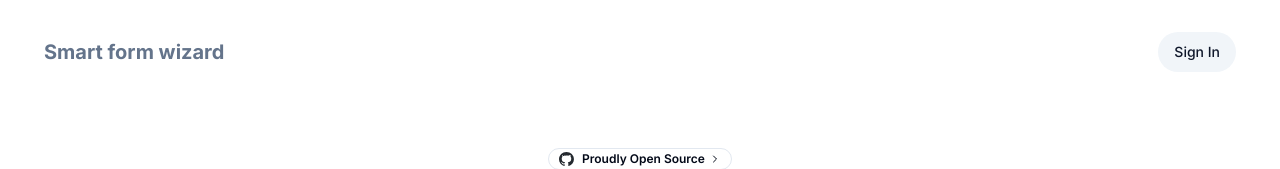
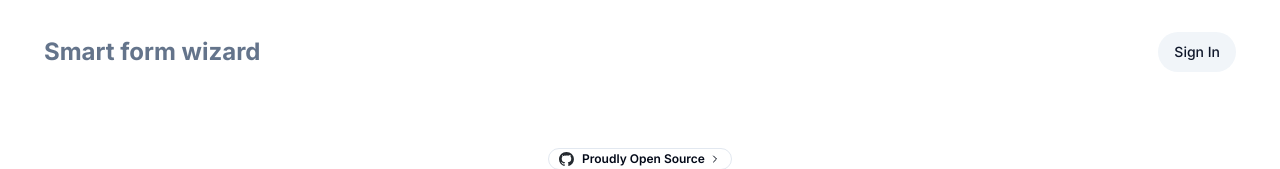
Before and after one commit to growupanand/ConvoForm, a Next.js app: page / in a window 1280 px wide. Shown: the top 169 px of the page. Built offline with nearby package versions, Linux system fonts and the light colour scheme; no server answers.

Commit message:
Brand name can be pick from env #110

```diff
--- a/src/app/auth/layout.tsx
+++ b/src/app/auth/layout.tsx
@@ -8,7 +8,7 @@ export default function Layout({ children }: Props) {
   return (
     <main className="container max-w-[900px]">
       <nav className="flex justify-center items-center p-3 mt-5">
-        <BrandName />
+        <BrandName className="text-3xl" />
       </nav>
       {children}
     </main>
--- a/src/app/layout.tsx
+++ b/src/app/layout.tsx
@@ -5,12 +5,14 @@ import { Inter } from "next/font/google";
 import "./globals.css";
 import { Toaster } from "@/components/ui/toaster";
 import { ClerkProvider } from "@clerk/nextjs";
+import { brandName } from "@/lib/constants";
 
 const inter = Inter({ subsets: ["latin"] });
 
 export const metadata: Metadata = {
-  title: "Smart form wizard",
-  description: "Smart form wizard",
+  title: brandName,
+  description:
+    "Intelligent and user-friendly form builder alternative to Google Forms. Create dynamic and conversational forms that are secure, responsive and easy to use.",
 };
 
 export default function RootLayout({
--- a/src/components/appNavbar/appNavBar.tsx
+++ b/src/components/appNavbar/appNavBar.tsx
@@ -39,7 +39,7 @@ export default function AppNavbar() {
     <nav className="h-full flex flex-col justify-between p-5">
       <div>
         <div className="mb-5 flex justify-start ps-4">
-          <BrandName />
+          <BrandName className="text-xl" />
         </div>
         <div className="grid gap-2">
           <AppNavBarLink
--- a/src/components/brandName.tsx
+++ b/src/components/brandName.tsx
@@ -1,10 +1,21 @@
+import { brandName } from "@/lib/constants";
+import { cn } from "@/lib/utils";
 import Link from "next/link";
 
-export default function BrandName() {
+type Props = {
+  className?: string;
+};
+
+export default function BrandName({ className = "" }: Props) {
   return (
     <Link href="/">
-      <span className="font-bold text-xl text-muted-foreground hover:text-foreground">
-        Smart form wizard
+      <span
+        className={cn(
+          "font-bold  text-muted-foreground hover:text-foreground",
+          className
+        )}
+      >
+        {brandName}
       </span>
     </Link>
   );
--- a/src/components/homepage/footer.tsx
+++ b/src/components/homepage/footer.tsx
@@ -1,6 +1,7 @@
 import Link from "next/link";
 import { Button } from "../ui/button";
 import Image from "next/image";
+import { brandName } from "@/lib/constants";
 
 export function Footer() {
   return (
@@ -8,7 +9,7 @@ export function Footer() {
       <div className="flex justify-between items-center">
         <div className="flex items-center gap-3">
           <Button variant="link" className="text-lg" asChild>
-            <Link href="/">Smart form wizard</Link>
+            <Link href="/">{brandName}</Link>
           </Button>
           <span className="text-sm text-muted-foreground">
             Created by{" "}
--- a/src/components/homepage/header.tsx
+++ b/src/components/homepage/header.tsx
@@ -10,7 +10,7 @@ export function Header() {
 
   return (
     <nav className="flex justify-between items-center p-3 mt-5 w-full">
-      <BrandName />
+      <BrandName className="text-2xl" />
       <div className="flex items-center gap-3">
         {user ? (
           <>
--- a/src/lib/constants.ts
+++ b/src/lib/constants.ts
@@ -7,3 +7,6 @@ export const CONVERSATION_START_MESSAGE = "Hello, I want to fill the form";
 
 export const planExceedSubmissionMessage =
   "You have reached the limit of 5 submissions";
+
+export const brandName =
+  process.env.NEXT_PUBLIC_BRAND_NAME ?? "Smart form wizard";
```
